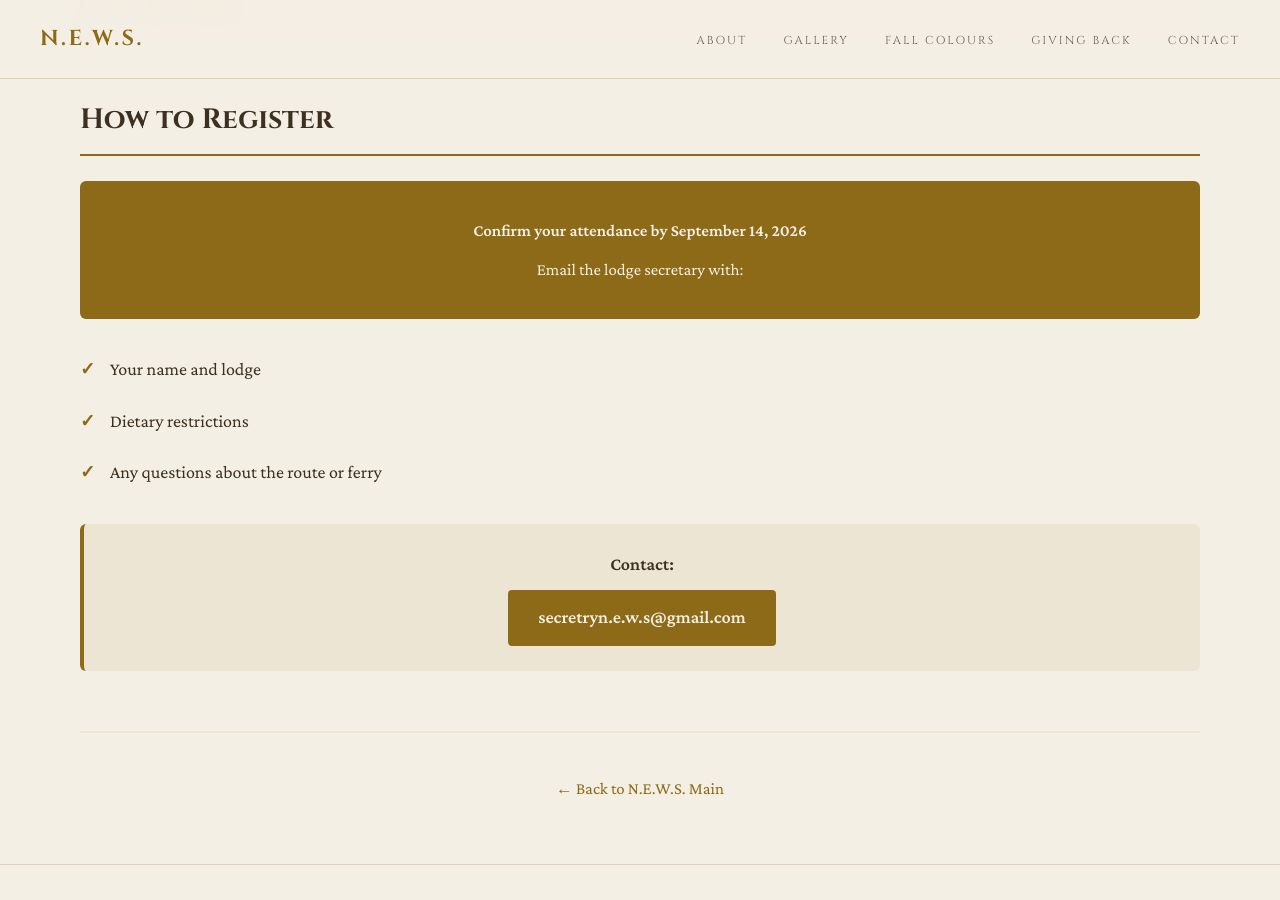
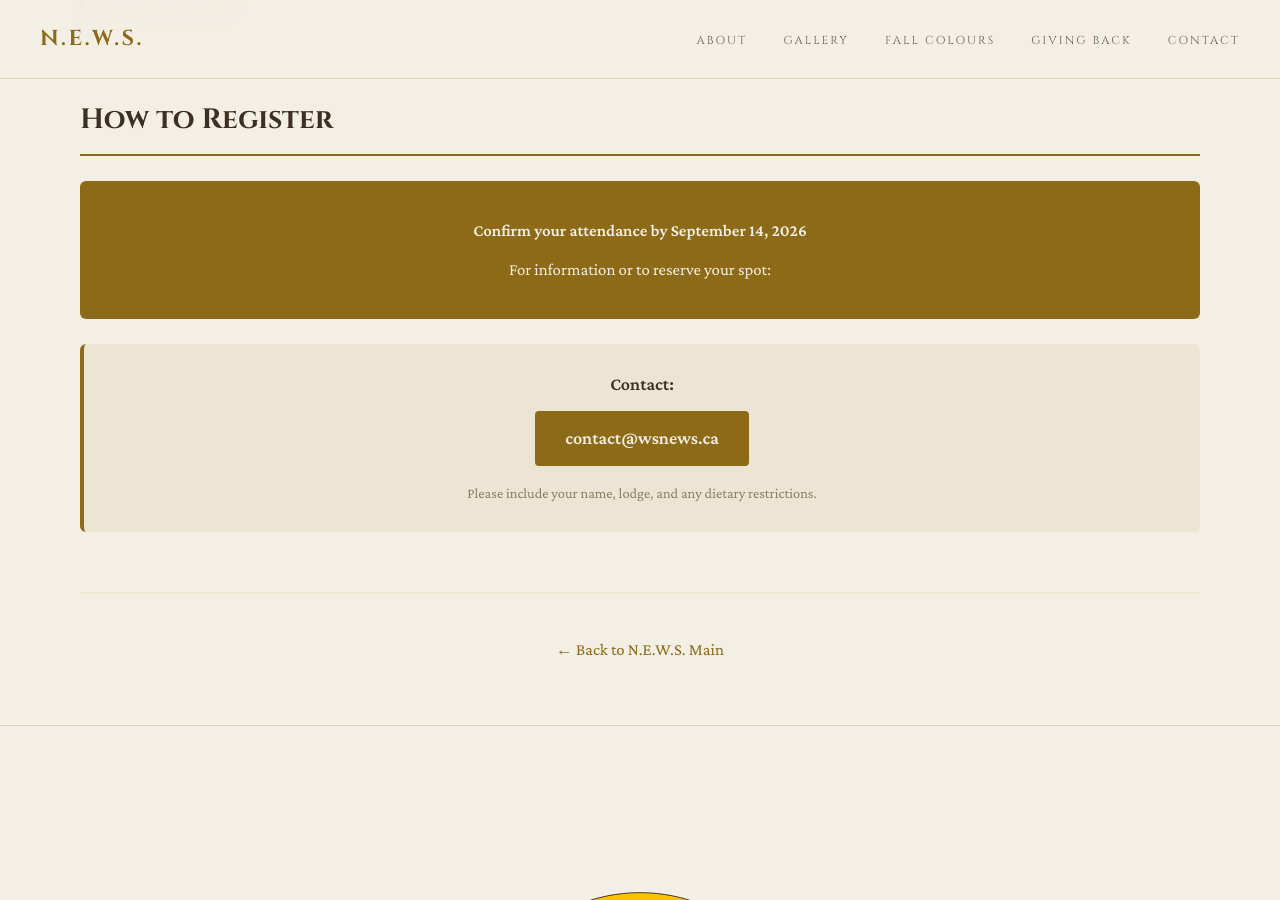
Before and after one commit to BillKeenan/News, a Jekyll site: the page built from fallcolours/index.html, in a window 1280 px wide and 900 px high, scrolled down 3153 px. Built offline with Jekyll 4.4.1, drawn with Linux system fonts in a browser that asks for light colours.

Commit message:
Update Fall Colours contact info to use general N.E.W.S. email
Change contact email from lodge secretary to contact@wsnews.ca and update messaging
to "For information or to reserve your spot" with simplified contact instructions.

Co-Authored-By: Claude Haiku 4.5 <noreply@anthropic.com>
Claude-Session: https://claude.ai/code/session_01NY2mosY2gTpqmUSwQvyuax

```diff
--- a/fallcolours/index.html
+++ b/fallcolours/index.html
@@ -184,16 +184,12 @@ document.addEventListener('DOMContentLoaded', function() {
             <h2 class="block-title">How to Register</h2>
             <div class="cta-box">
                 <p><strong>Confirm your attendance by September 14, 2026</strong></p>
-                <p>Email the lodge secretary with:</p>
+                <p>For information or to reserve your spot:</p>
             </div>
-            <ul class="registration-list">
-                <li>Your name and lodge</li>
-                <li>Dietary restrictions</li>
-                <li>Any questions about the route or ferry</li>
-            </ul>
             <div class="contact-box reveal">
                 <p><strong>Contact:</strong></p>
-                <a href="mailto:secretryn.e.w.s@gmail.com" class="contact-link">secretryn.e.w.s@gmail.com</a>
+                <a href="mailto:contact@wsnews.ca" class="contact-link">contact@wsnews.ca</a>
+                <p style="font-size: 0.9rem; margin-top: 15px; color: var(--muted);">Please include your name, lodge, and any dietary restrictions.</p>
             </div>
         </div>
 
```
